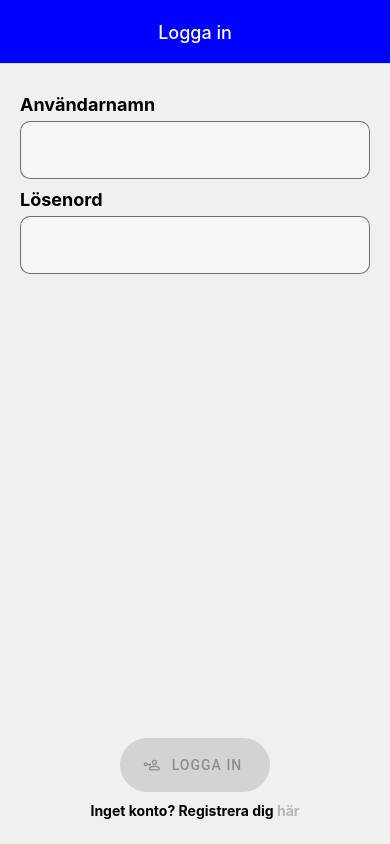
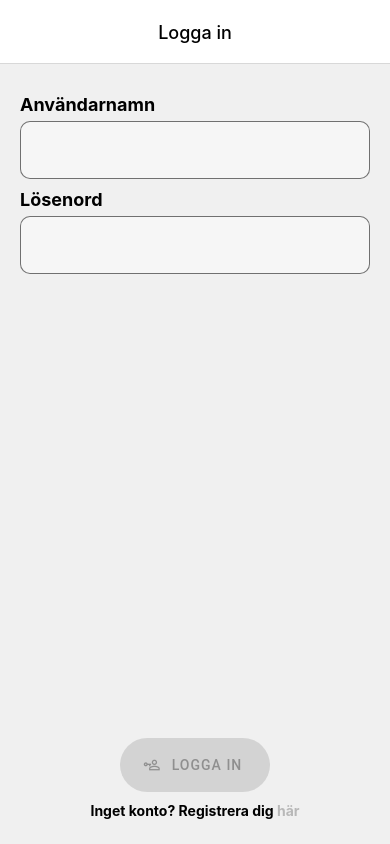
Before and after one commit to KSigurd/KROLF-household-app, a React Native app: screen /Home in a window 390 px wide. Built offline with nearby package versions, Linux system fonts and the light colour scheme.

Commit message:
changed color in stack navigator

```diff
--- a/navigation/RootNavigator.tsx
+++ b/navigation/RootNavigator.tsx
@@ -25,12 +25,12 @@ const RootNavigator = () => {
       <Stack.Navigator
         screenOptions={{
           headerStyle: {
-            backgroundColor: "blue",
+            backgroundColor: "#fff",
           },
           contentStyle: { backgroundColor: "#f0f0f0" },
           headerTitleAlign: "center",
-          headerTitleStyle: { color: "white" },
-          headerTintColor: "white",
+          headerTitleStyle: { color: "#000" },
+          headerTintColor: "#000",
         }}
       >
         <Stack.Screen
```
